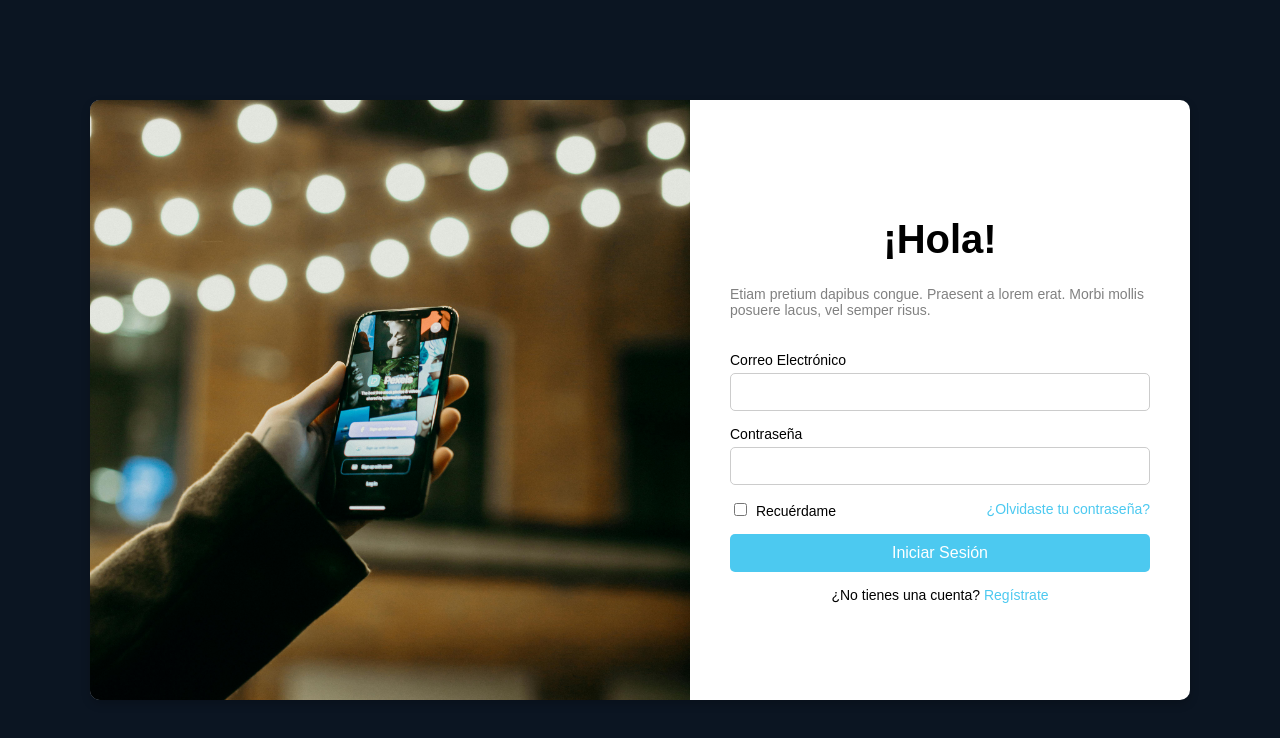
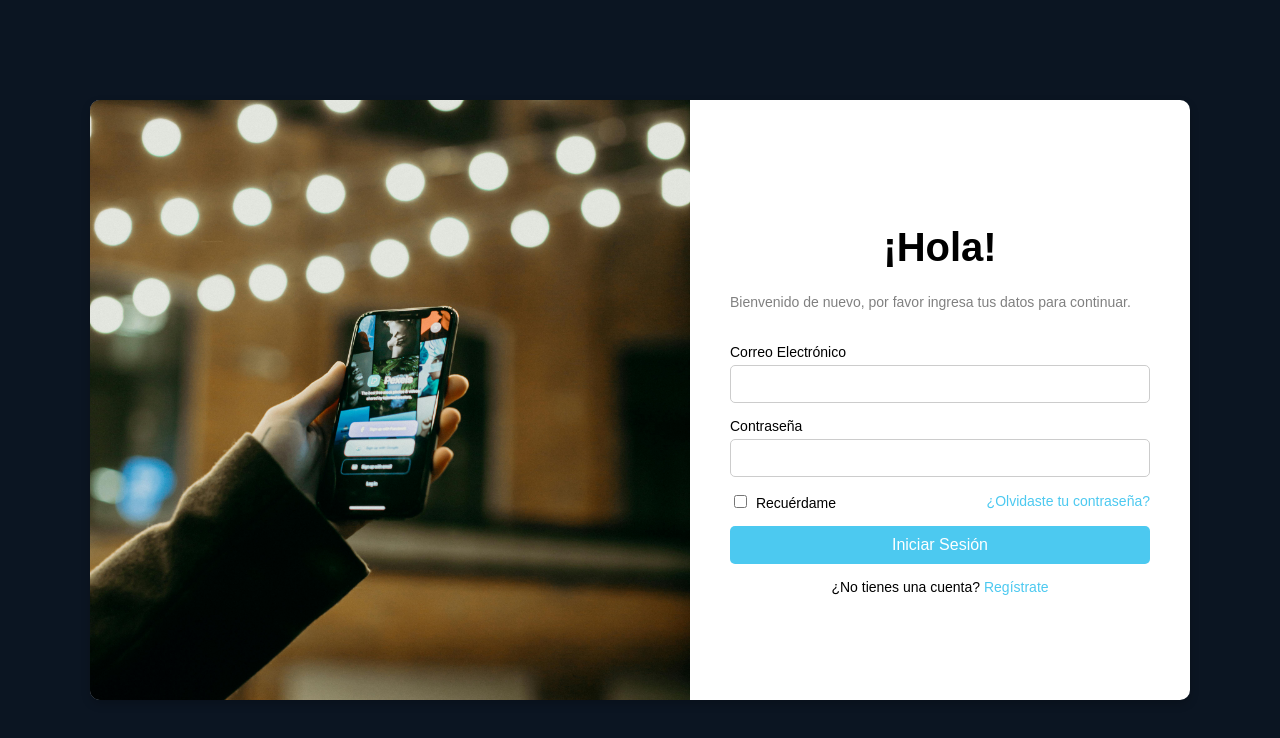
Before and after one commit to Nefta11/Vue-PracticasH, a Vue app: page / in a window 1280 px wide. Shown: the top 738 px of the page. Built offline with nearby package versions, Linux system fonts and the light colour scheme.

Commit message:
actualizar el texto de bienvenida en la página de inicio de sesión para mejorar la claridad

```diff
--- a/src/views/LoginPage.vue
+++ b/src/views/LoginPage.vue
@@ -6,8 +6,7 @@
     <div class="right-section">
       <h2 class="hello">¡Hola!</h2>
       <p class="subtitle">
-        Etiam pretium dapibus congue. Praesent a lorem erat. Morbi mollis
-        posuere lacus, vel semper risus.
+        Bienvenido de nuevo, por favor ingresa tus datos para continuar.
       </p>
       <form @submit.prevent="login" class="form">
         <div class="input-group">
```
